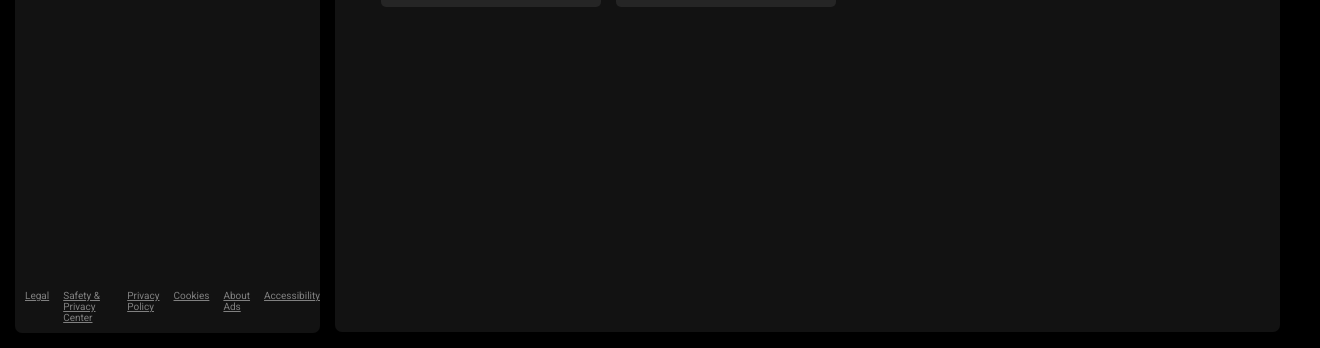
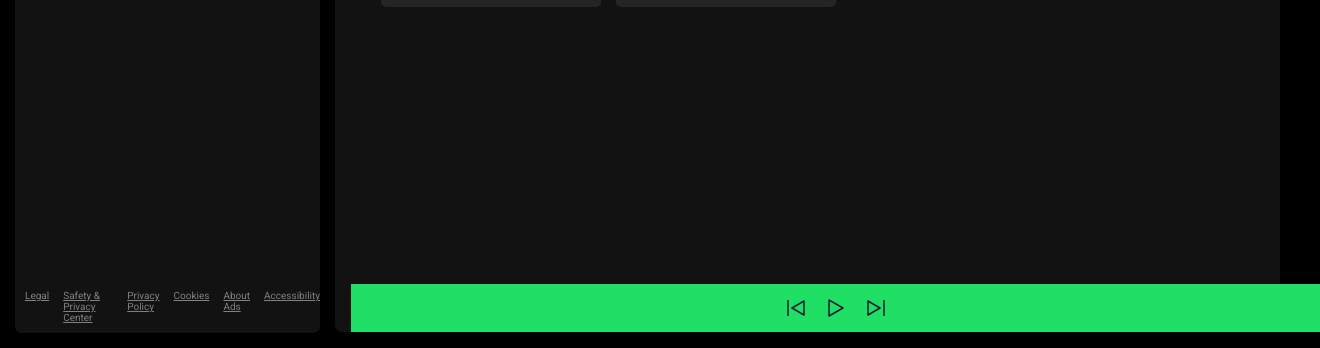
Before and after one commit to Vishnu-vkn/spotifyclone, a plain HTML site: page index.html in a window 1280 px wide. Shown: the part 461-809 px from the top of the page, 1320 px wide, since content can reach past the window. Drawn offline with Linux system fonts and the light colour scheme; no server answers.

Commit message:
08/12/25

```diff
--- a/index.html
+++ b/index.html
@@ -110,6 +110,17 @@
                         <p>Hits to boost your mood and fill you with happiness!</p>
                     </div>
                 </div>
+                <div class="playbar">
+                    <div class="songinfo"></div>
+                    <div class="songbutton">
+                        <img src="previoussong.svg" alt="">
+                        <img src="play.svg" alt="">
+                        <img src="nextsong.svg" alt="">
+                    </div>
+                    <div class="songtime">
+
+                    </div>
+                </div>
             </div>
         </div>
     </div>
--- a/script.js
+++ b/script.js
@@ -1 +1,9 @@
 console.log("Javascript");
+
+async function main() {
+    let a=await fetch("http://127.0.0.1:5500/songs/");
+    let response=await a.text();
+    console.log(response)
+}
+
+main()
--- a/style.css
+++ b/style.css
@@ -62,6 +62,7 @@ body {
 
 .right {
     margin: 16px 0;
+    position: relative;
 }
 
 .header {
@@ -158,3 +159,17 @@ body {
     font-weight: bold;
     font-size: 17px;
 }
+
+.playbar{
+    width: 100%;
+    background-color: #1fdf64;
+    bottom: 0;
+    position: absolute;
+    padding: 12px;
+}
+
+.songbutton{
+    display: flex;
+    gap:16px;
+    justify-content: center;
+}
```
Also changed, not shown: nextsong.svg (added), play.svg (added), previoussong.svg (added), 5 other files.
